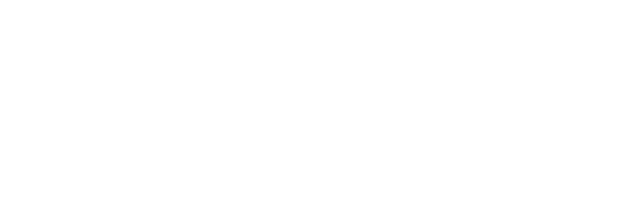
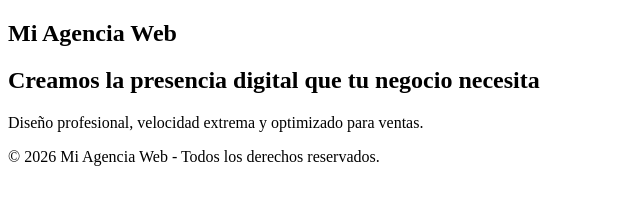
Before and after one commit to Farith-tafur/mi-primera-web, a plain HTML site: page index.html in a window 1280 px wide. Shown: the whole page, without its empty margins (0-640 px from the left). Drawn offline with Linux system fonts and the light colour scheme.

Commit message:
Estructura basica de la landing page

```diff
--- a/index.html
+++ b/index.html
@@ -1,11 +1,28 @@
 <!DOCTYPE html>
-<html lang="en">
+<html lang="es">
 <head>
     <meta charset="UTF-8">
     <meta name="viewport" content="width=device-width, initial-scale=1.0">
-    <title>Document</title>
+    <title>Tu Agencia - Desarrollo Web Profesional</title>
 </head>
 <body>
 
+    <header>
+        <nav>
+            <h1>Mi Agencia Web</h1>
+        </nav>
+    </header>
+
+    <main>
+        <section id="hero">
+            <h2>Creamos la presencia digital que tu negocio necesita</h2>
+            <p>Diseño profesional, velocidad extrema y optimizado para ventas.</p>
+        </section>
+    </main>
+
+    <footer>
+        <p>&copy; 2026 Mi Agencia Web - Todos los derechos reservados.</p>
+    </footer>
+
 </body>
 </html>
```
